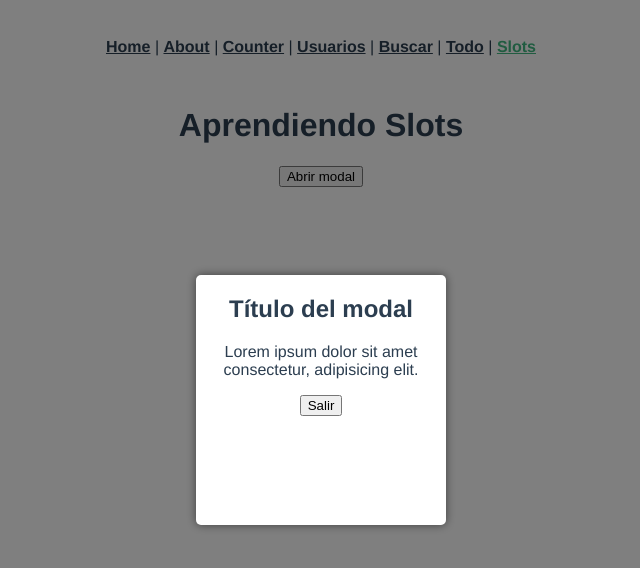
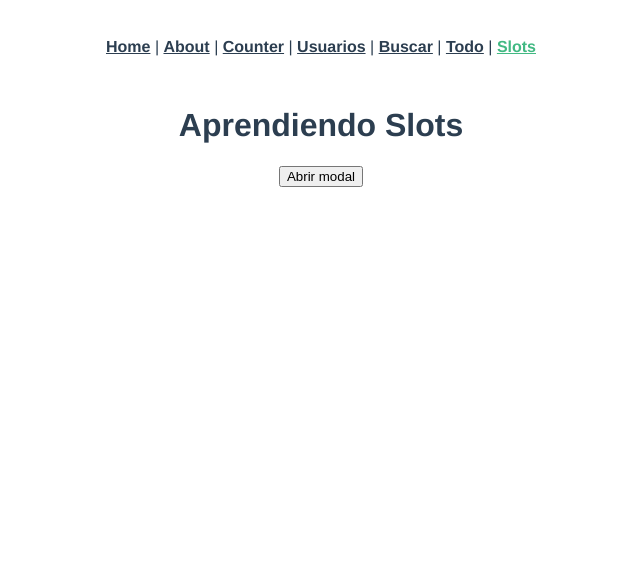
Before and after one commit to axSheru/composition-api, a Vue app: page /#/slots in a window 1280 px wide. Shown: the top 568 px of the page, without its empty margins (319-959 px from the left). Built offline with nearby package versions, Linux system fonts and the light colour scheme.

Commit message:
FEAT: Se crean funciones y atributos para abrir y cerrar el modal así como se prepara para recibir emits.

```diff
--- a/src/views/CustomSlots.vue
+++ b/src/views/CustomSlots.vue
@@ -1,8 +1,12 @@
 <template>
   <h1>Aprendiendo Slots</h1>
-  <button>Abrir modal</button>
+  <button @click="openModal">Abrir modal</button>
 
-  <modal title="Hola mundo">
+  <modal
+    v-if="isOpen"
+    title="Hola mundo"
+    @on:close="closeModal"
+  >
     <!-- <p>Lorem ipsum dolor sit amet consectetur, adipisicing elit.</p>
     <button>Salir</button>
     <h2>Título del modal.</h2> -->
@@ -10,7 +14,7 @@
       <p>Lorem ipsum dolor sit amet consectetur, adipisicing elit.</p>
     </template>
     <template v-slot:footer>
-      <button>Salir</button>
+      <button @click="closeModal">Salir</button>
     </template>
     <template v-slot:header>
       <h2>Título del modal</h2>
@@ -20,11 +24,21 @@
 
 <script>
 import Modal from '@/components/Modal'
+import { ref } from 'vue'
 
 export default {
 
     components: { Modal },
     setup() {
+
+      const isOpen = ref(false)
+
+      return {
+        isOpen,
+
+        openModal: () => isOpen.value = true,
+        closeModal: () => isOpen.value = false
+      }
 
     }
 
```
